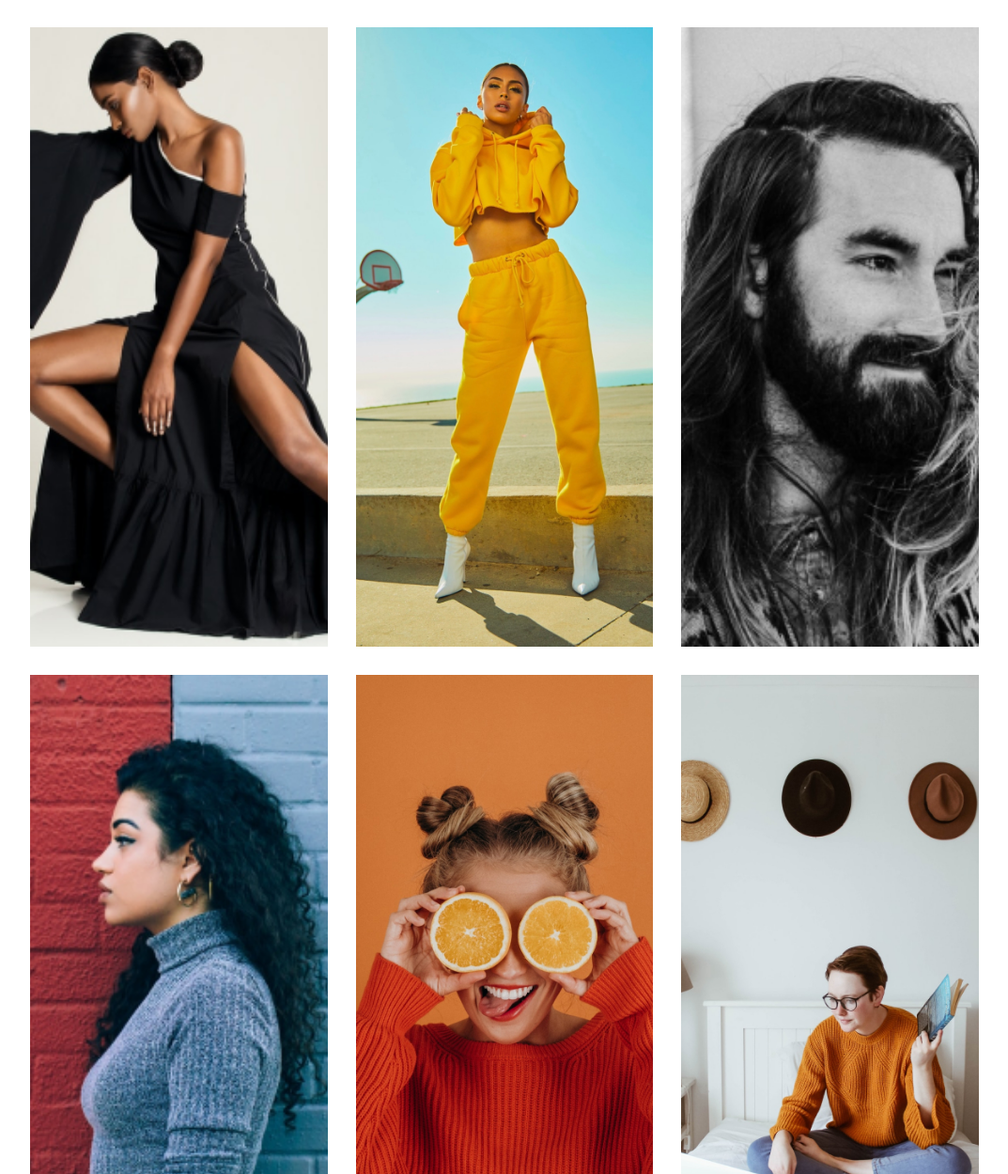
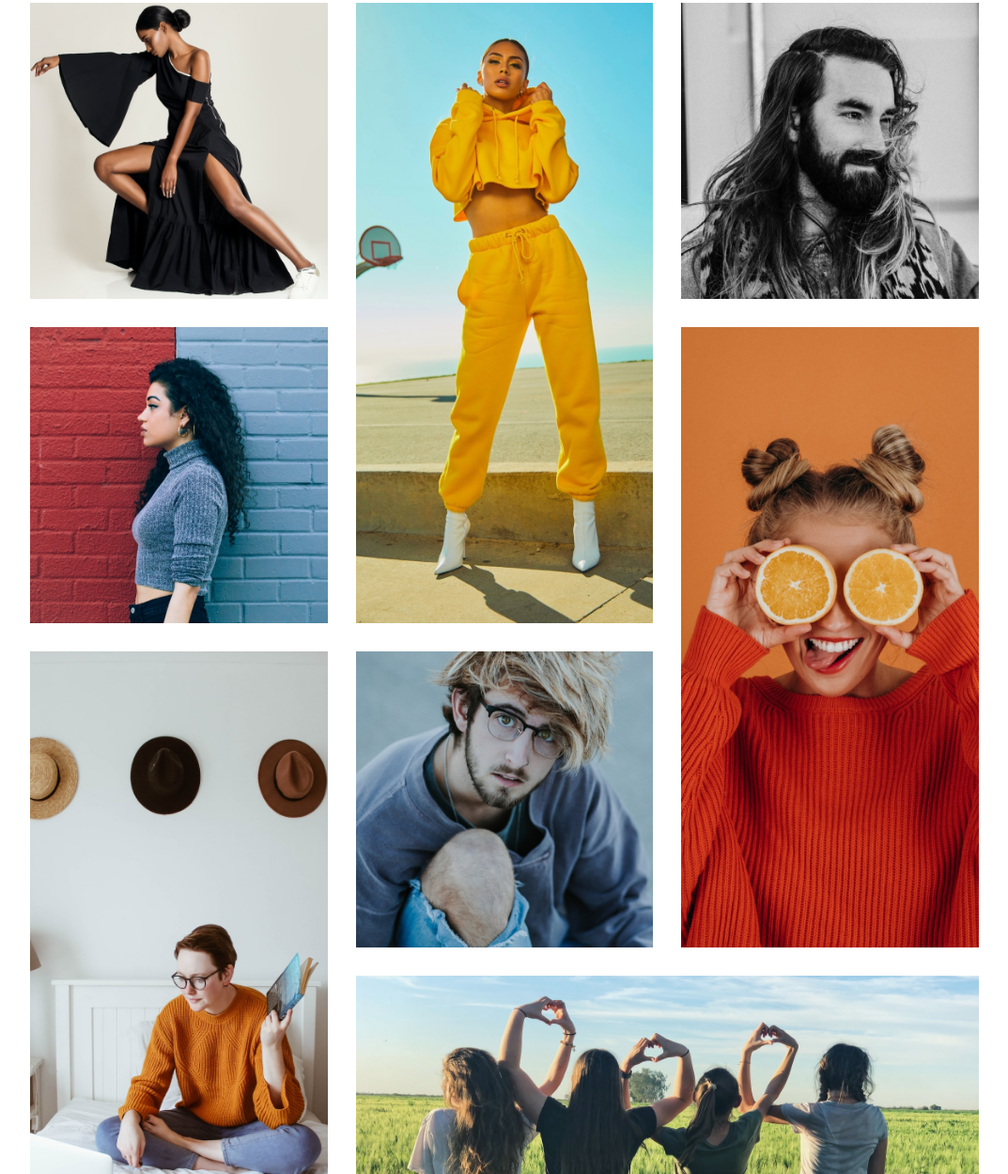
Before and after one commit to alexandra11223/Homeworks, a plain HTML site: page 07/index.html in a window 1280 px wide. Shown: the part 3100-4349 px from the top of the page at 94% size, without its empty margins (103-1176 px from the left). Drawn offline with Linux system fonts and the light colour scheme; a web font is replaced by a local one.

Commit message:
Finished third section HM07

```diff
--- a/07/index.html
+++ b/07/index.html
@@ -74,7 +74,7 @@ wght@400;700&family=Roboto:wght@400;500&display=swap" rel="stylesheet">
                         <div class="item">
                             <img src="assets/images/image13.jpg" alt="">
                         </div>
-                        <div class="item">
+                        <div class="item-long">
                             <img src="assets/images/image14.jpg" alt="">
                         </div>
                         <div class="item">
@@ -83,10 +83,10 @@ wght@400;700&family=Roboto:wght@400;500&display=swap" rel="stylesheet">
                         <div class="item">
                             <img src="assets/images/image16.jpg" alt="">
                         </div>
-                        <div class="item">
+                        <div class="item-long">
                             <img src="assets/images/image17.jpg" alt="">
                         </div>
-                        <div class="item">
+                        <div class="item-long">
                             <img src="assets/images/image18.jpg" alt="">
                         </div>
                         <div class="item">
--- a/07/style/index.css
+++ b/07/style/index.css
@@ -11,7 +11,7 @@
 .container-main {
     max-width: 1440px;
     margin: 0 auto;
-    padding: 0px 135px;
+    padding: 0px 135px 120px;
 }
 
 img {
@@ -69,22 +69,7 @@ padding: 120px 0px 80px;
     gap: 30px;
 }
 
-
-
-/* .item-long {
-    grid-column: span ;
-    grid-row: span ;
-} */
-
-/* .c-span2 {
-    grid-column: span 2;
+.item-long {
+    grid-column: span 1;
+    grid-row: span 2;
 }
-
-.r-span2 {
-    grid-row: span 2;
-} */
-
-/* .intem:nth-child(4) {
-    grid-row-start: span;
-    grid-column-start: span ;
-} */
```
Lines whose indentation alone changed are shown as unchanged.
